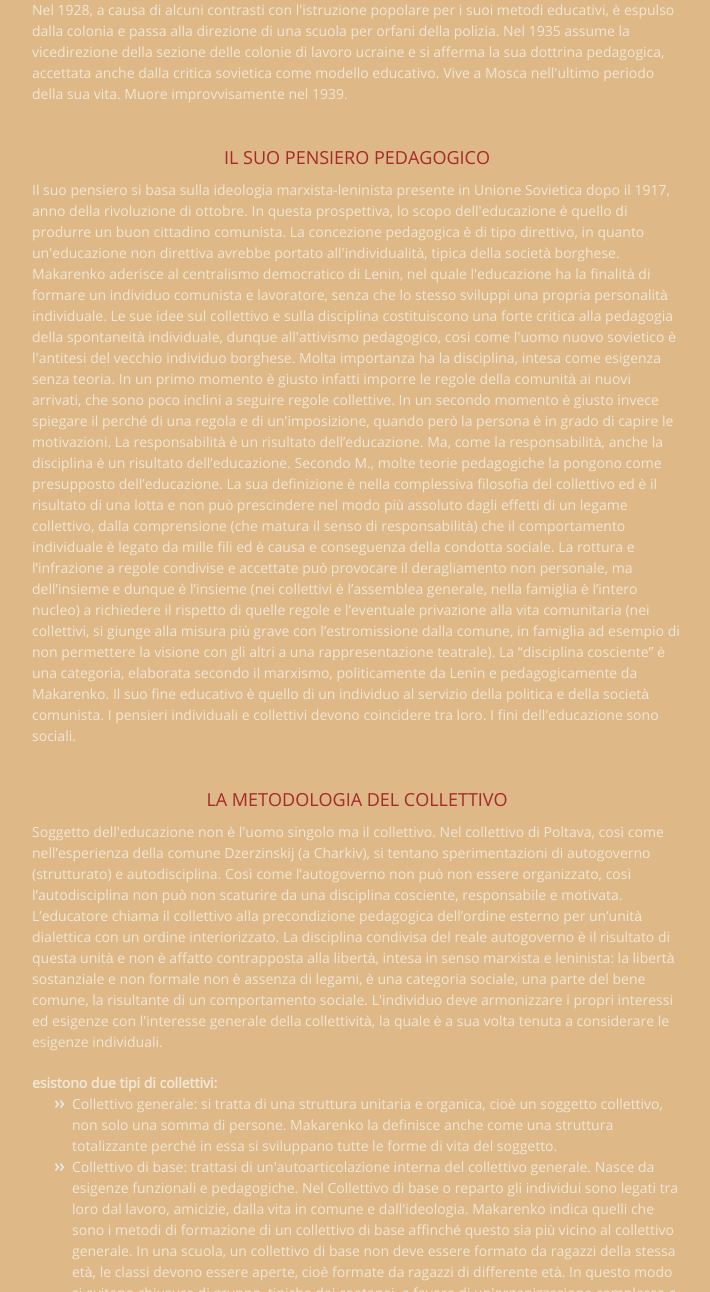
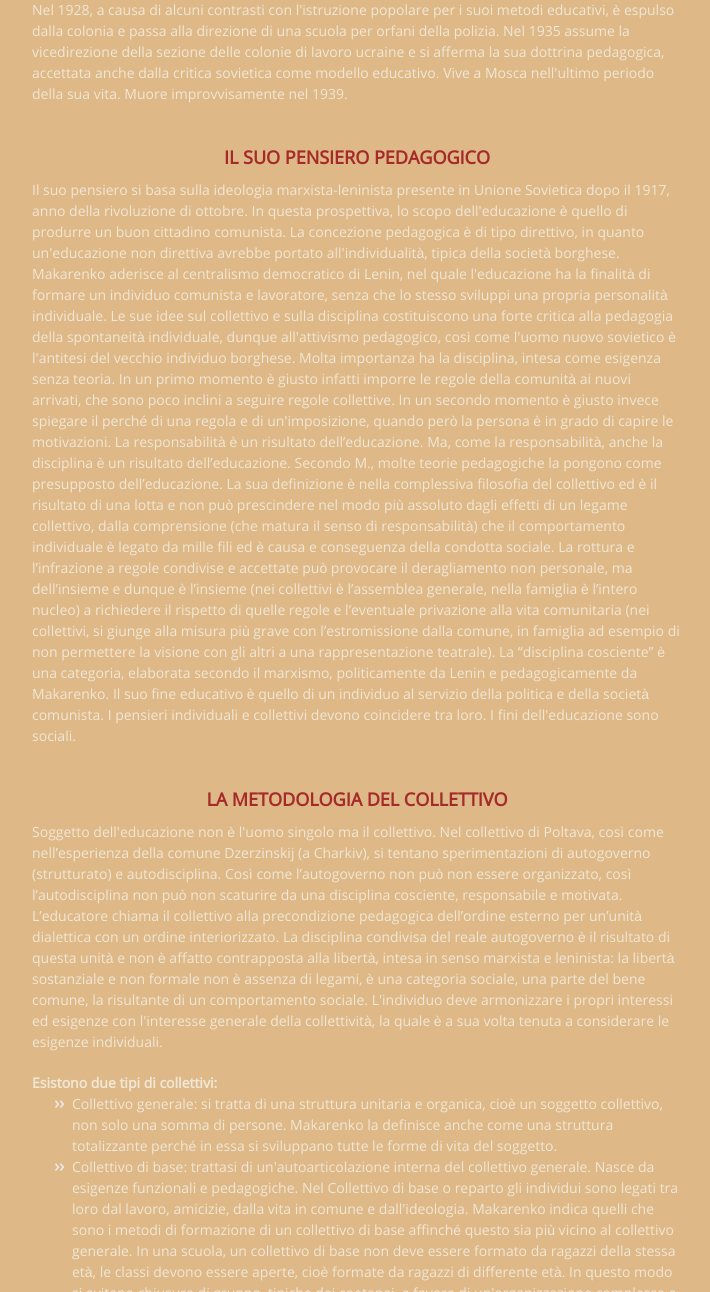
Before and after one commit to Sara-Cireddu/scienze-pedagogiche, a plain HTML site: page index.html in a window 1280 px wide. Shown: the part 839-2131 px from the top of the page, without its empty margins (283-993 px from the left). Drawn offline with nearby package versions, Linux system fonts and the light colour scheme.

Commit message:
Update index.html

```diff
--- a/index.html
+++ b/index.html
@@ -77,7 +77,9 @@ Vive a Mosca nell'ultimo periodo della sua vita. Muore improvvisamente nel 1939.
 </br>
 <h3>
   <center style="color:brown;">
+  <b>
     IL SUO PENSIERO PEDAGOGICO
+    </b>
   </center>
 </h3>
 <p>Il suo pensiero si basa sulla ideologia marxista-leninista presente in Unione Sovietica dopo il 1917, anno della rivoluzione di ottobre.
@@ -97,14 +99,16 @@ I fini dell'educazione sono sociali.</p>
 </br>
 <h3>
   <center style="color:brown;">
+  <b>
     LA METODOLOGIA DEL COLLETTIVO
+    </b>
   </center>
 </h3>
 <p> Soggetto dell'educazione non è l'uomo singolo ma il collettivo.
 Nel collettivo di Poltava, così come nell’esperienza della comune Dzerzinskij (a Charkiv), si tentano sperimentazioni di autogoverno (strutturato) e autodisciplina. Così come l’autogoverno non può non essere organizzato, così l’autodisciplina non può non scaturire da una disciplina cosciente, responsabile e motivata. L’educatore chiama il collettivo alla precondizione pedagogica dell’ordine esterno per un’unità dialettica con un ordine interiorizzato. La disciplina condivisa del reale autogoverno è il risultato di questa unità e non è affatto contrapposta alla libertà, intesa in senso marxista e leninista: la libertà sostanziale e non formale non è assenza di legami, è una categoria sociale, una parte del bene comune, la risultante di un comportamento sociale.
 L'individuo deve armonizzare i propri interessi ed esigenze con l'interesse generale della collettività, la quale è a sua volta tenuta a considerare le esigenze individuali.
 </p>
-<b>esistono due tipi di collettivi:</b>
+<b>Esistono due tipi di collettivi:</b>
 <ul>
   <li>Collettivo generale: si tratta di una struttura unitaria e organica, cioè un soggetto collettivo, non solo una somma di persone. Makarenko la definisce anche come una struttura totalizzante perché in essa si sviluppano tutte le forme di vita del soggetto.</li>
 <li>Collettivo di base: trattasi di un'autoarticolazione interna del collettivo generale. Nasce da esigenze funzionali e pedagogiche.
```
